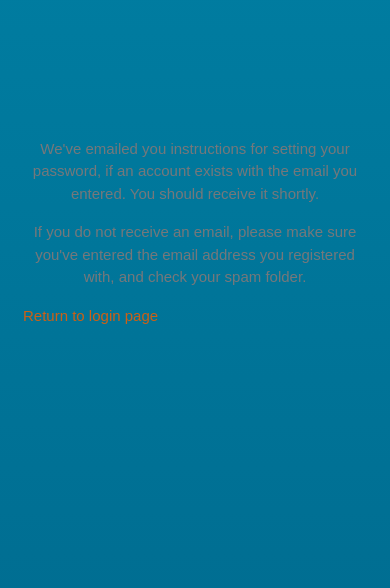
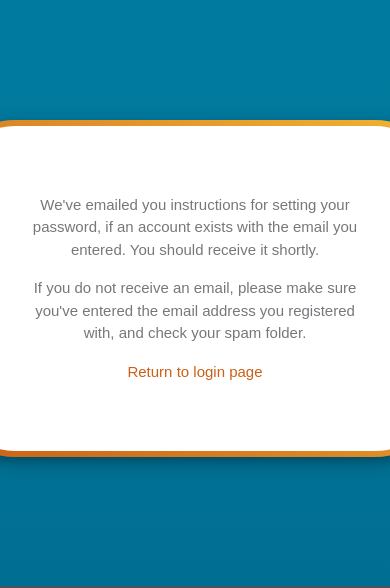
Before and after one commit to B-rey77/CITS3200_3, a Django app: page /password_reset/done/ in a window 390 px wide; the page is wider, and only the part inside the window is pictured. Shown: the part 142-730 px from the top of that part. Run offline with Django 4.2, Linux system fonts and the light colour scheme; the visitor is signed in with stand-in values (Sample User, id 1); some libraries are stand-ins or nearby versions.

Commit message:
Pages more responsive to smaller devices + styled forgot password page

```diff
--- a/database/templates/database/navbar.html
+++ b/database/templates/database/navbar.html
@@ -25,7 +25,7 @@
 			{% if request.user.is_authenticated %}
 				<li class="nav-item">
 					<a class="nav-link" href="{% url 'admin:database_studies_changelist' %}">
-						Result Search
+						Database
 					</a>
 				</li>
 				<li class="nav-item">
--- a/database/templates/database/password/password_reset_done.html
+++ b/database/templates/database/password/password_reset_done.html
@@ -5,16 +5,26 @@
 {% endblock %}
 
 {% block style %}
-	.form_container {
-		margin-top: 80px;
-		margin-bottom: 150px;
+
+	@media only screen and (max-device-height: 900px) {
+		.form_container {
+			margin-top: 120px !important;
+			margin-bottom: 130px !important;
+		}
 	}
+
+	@media only screen and (min-device-height: 1200px) {
+		.form_container {
+			margin-top: 200px !important;
+			margin-bottom: 220px !important;
+		}
+	}
+
 {% endblock %}
 
 {% block main %}
-	<div class="container form_container">
-
-        <div class="d-flex flex-column">
+	<div class="container form_container justify-content-center">
+        <div class="d-flex flex-column user_card card gradient-border" id="pw-done-container">
 			<div class="mr-auto">
 				<p class="m-auto p-2">
 				We've emailed you instructions for setting your password, if an account exists with the email you entered.
@@ -26,7 +36,7 @@
 					If you do not receive an email, please make sure you've entered the email address you registered with, and check your spam folder.
 				</p>
 			</div>
-			<div class="mr-auto">
+			<div class="mr-auto margin-auto">
 				<p class="m-auto p-2">
 					<a href="{% url 'login' %}">
 						Return to login page
--- a/static/css/main.css
+++ b/static/css/main.css
@@ -152,7 +152,7 @@ span {
 
 .form_container {
     margin-top: 130px;
-    margin-bottom: 300px;
+    margin-bottom: 200px;
 }
 
 .input-group-text {
@@ -183,6 +183,9 @@ a.icon-label {
     text-decoration: underline;
 }
 
+.margin-auto {
+    margin: auto;
+}
 
 #login-icon {
     border-top-left-radius: 17px;
@@ -209,6 +212,11 @@ a.icon-label {
     text-align: center;
 }
 
+#pw-done-container {
+    width: 500px;
+    margin: auto;
+}
+
 /* NAVBAR */
 .navbar {
     border-bottom: 5px solid var(--brown);
```
Also changed, not shown: database/templates/database/home.html (+11 -0 lines), database/templates/database/login.html (+16 -1 lines), database/templates/database/password/password_reset.html (+18 -0 lines), database/templates/database/password/password_reset_change.html (+4 -4 lines), database/templates/database/signup.html (+11 -0 lines), database/templates/database/userprofile.html (+6 -8 lines).
